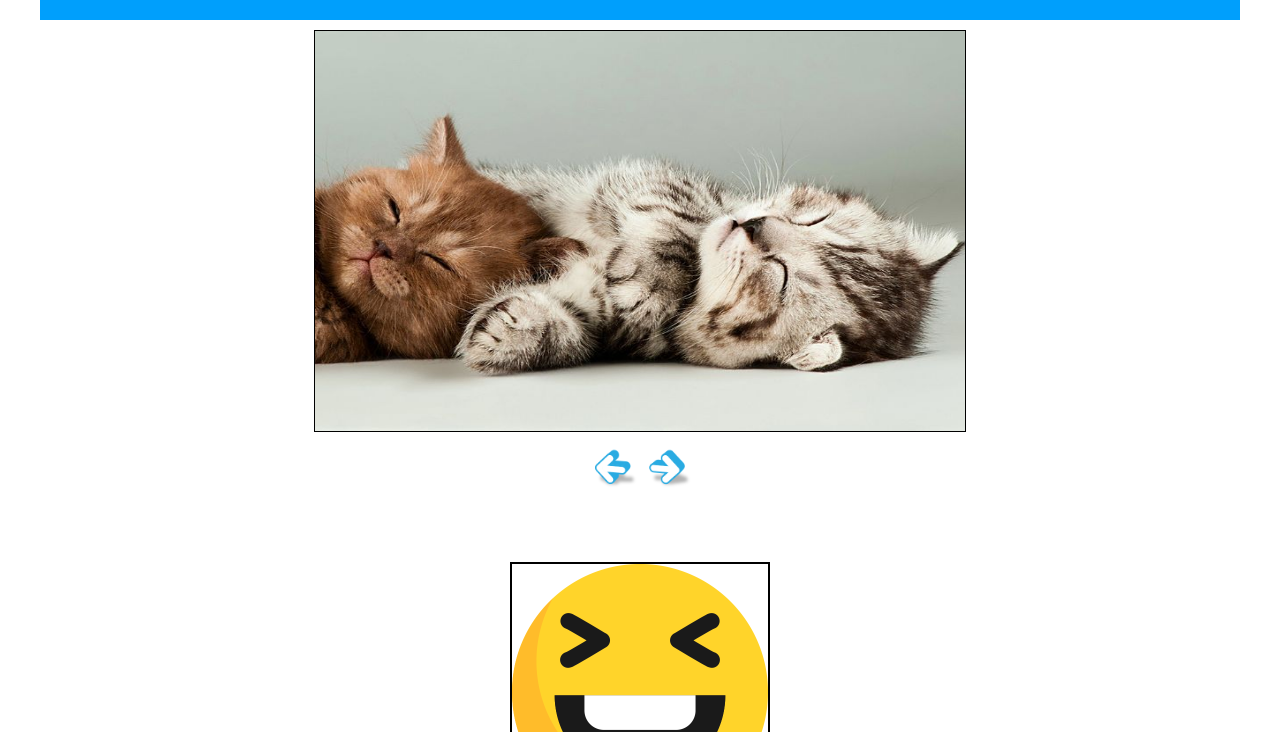
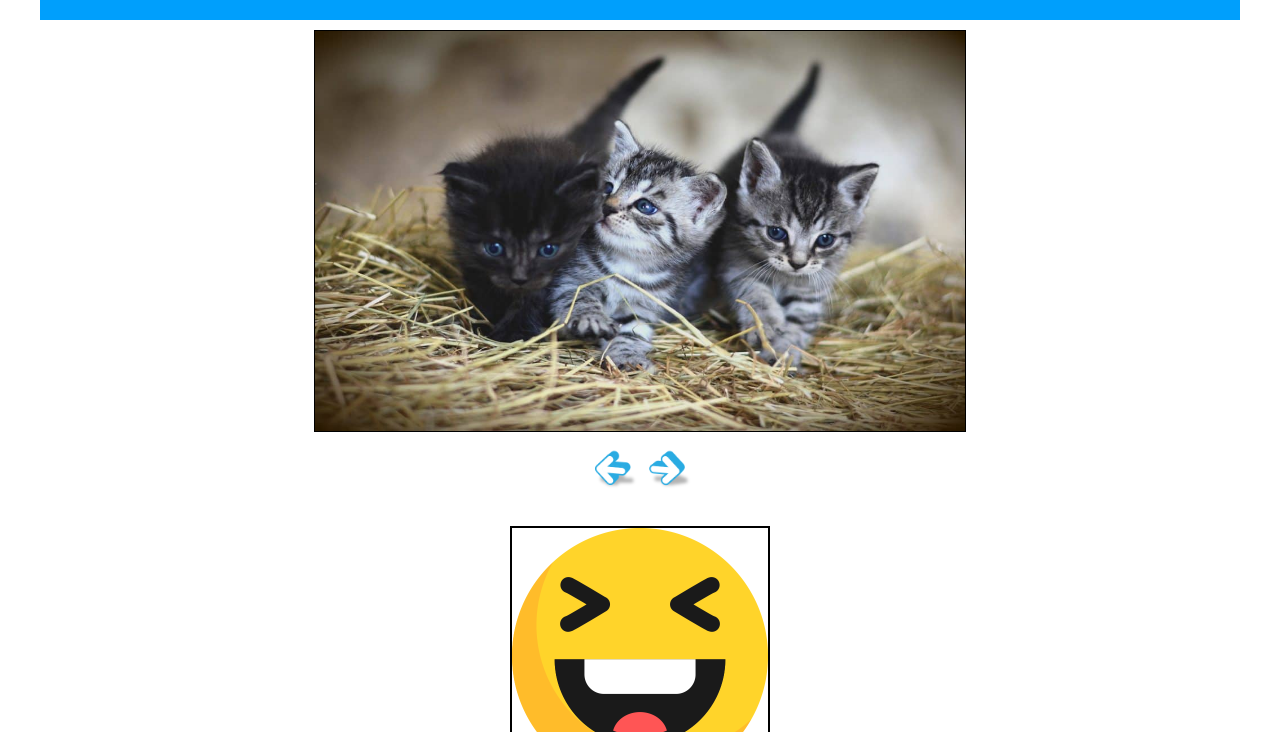
Before and after one commit to botanik-lena/Infinite_Slider, a plain HTML site: page index.html in a window 1280 px wide. Shown: the part 68-800 px from the top of the page. Drawn offline with Linux system fonts and the light colour scheme.

Commit message:
Сhanging the markup

```diff
--- a/index.html
+++ b/index.html
@@ -16,7 +16,7 @@
 
         <div class="content">
 
-            <div class="infinite-slider-wrap">
+            <div>
                 <div class="infinite-slider">
                     <img src="./src/cat1.jpg" alt="cat1">
                     <img src="./src/cat2.jpg" alt="cat2">
--- a/script.js
+++ b/script.js
@@ -9,6 +9,16 @@ function slider() {
 }
 
 document.querySelector(".btn-infinite-next").onclick = function () {
+    if (current + 1 == images.length) {
+        current = 0;
+    }
+    else {
+        current++;
+    }
+    slider();
+};
+
+document.querySelector(".btn-infinite-previous").onclick = function () {
     if (current - 1 == -1) {
         current = images.length - 1;
     }
@@ -18,22 +28,12 @@ document.querySelector(".btn-infinite-next").onclick = function () {
     slider();
 };
 
-document.querySelector(".btn-infinite-previous").onclick = function () {
+function sliderRight() {
     if (current + 1 == images.length) {
         current = 0;
     }
     else {
         current++;
-    }
-    slider();
-};
-
-function sliderRight() {
-    if (current - 1 == -1) {
-        current = images.length - 1;
-    }
-    else {
-        current--;
     }
 
     slider();
--- a/style.css
+++ b/style.css
@@ -19,20 +19,13 @@
 
 /* ---------------------------------------- */
 
-.infinite-slider-wrap {
+.infinite-slider {
     border: 1px solid black;
     width: 650px;
     height: 400px;
     margin: 10px auto;
     position: relative;
-    margin-bottom: 130px;
-}
-
-.infinite-slider {
-    width: 650px;
-    height: 400px;
     overflow: hidden;
-    position: relative;
 }
 
 .infinite-slider img {
```
